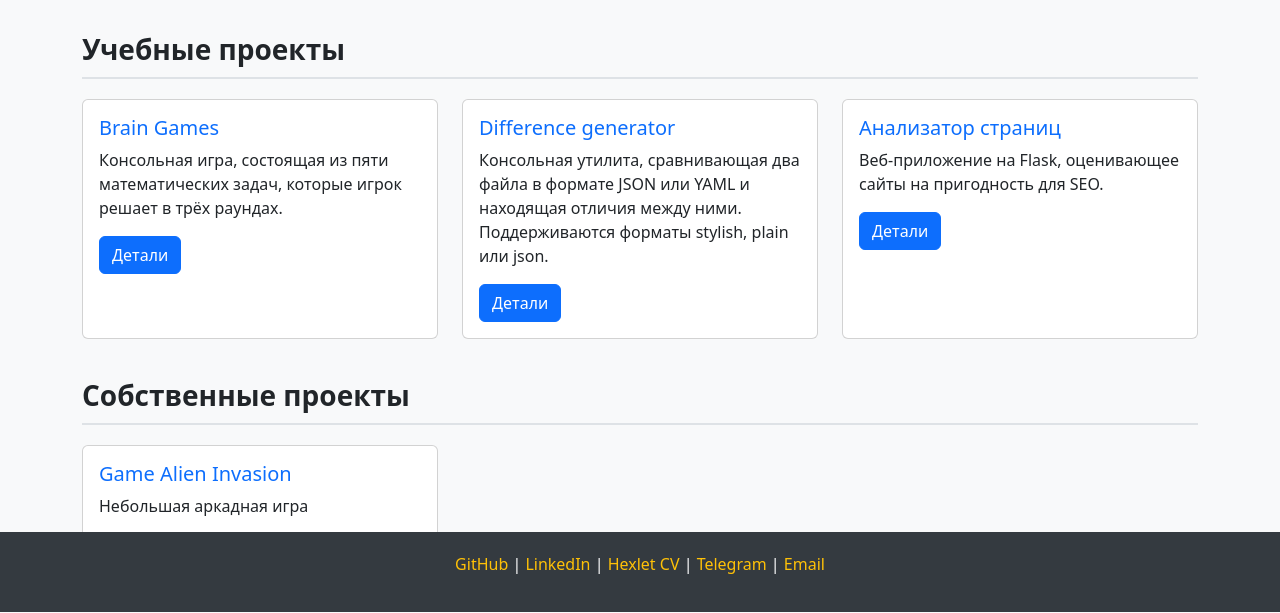
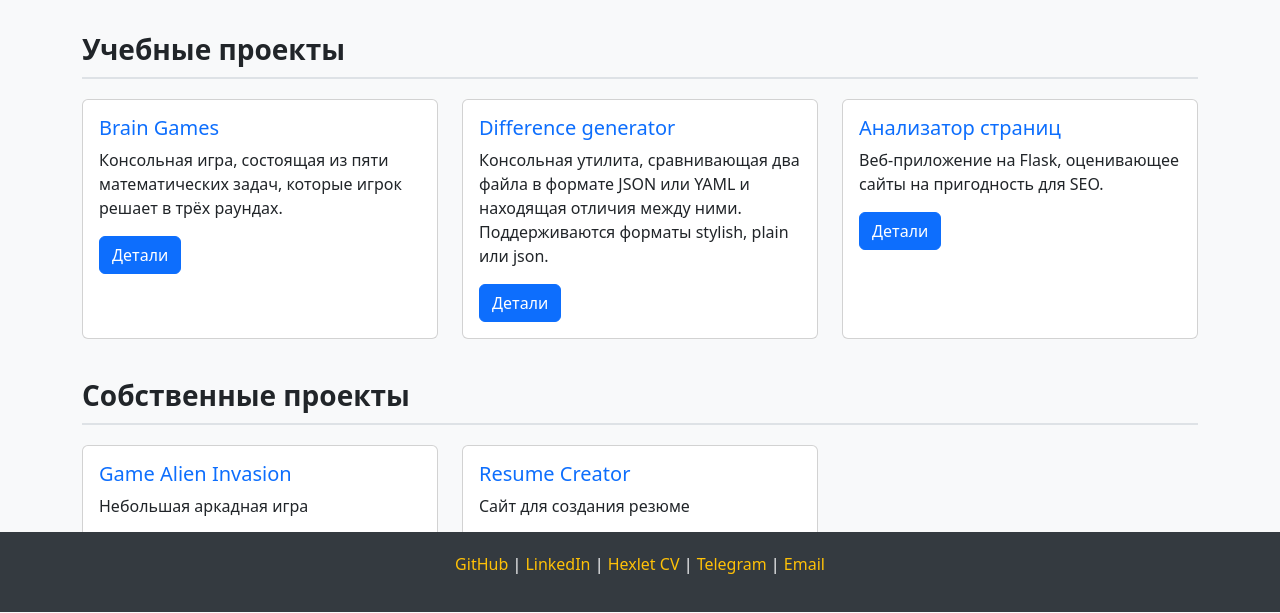
Before and after one commit to Tve1n/tve1n.github.io, a plain HTML site: page index.html in a window 1280 px wide. Shown: the part 188-801 px from the top of the page. Drawn offline with nearby package versions, Linux system fonts and the light colour scheme.

Commit message:
Update index.html

```diff
--- a/index.html
+++ b/index.html
@@ -70,8 +70,9 @@
     <!-- Собственные проекты -->
 <section>
   <h2 class="section-title">Собственные проекты</h2>
-      <div class="row">
-        <div class="col-md-6 col-lg-4 mb-4">
+  <div class="row row-cols-1 row-cols-md-2 row-cols-lg-3 g-4">
+    <!-- Проект 1 -->
+    <div class="col">
       <div class="card h-100">
         <div class="card-body">
           <h5 class="card-title">
@@ -83,7 +84,18 @@
       </div>
     </div>
 
-
+    <!-- Проект 2 -->
+    <div class="col">
+      <div class="card h-100">
+        <div class="card-body">
+          <h5 class="card-title">
+            <a href="https://github.com/Tve1n/Django_resume_creator" target="_blank">Resume Creator</a>
+          </h5>
+          <p class="card-text">Сайт для создания резюме</p>
+          <a href="projects/resume_creator.html" target="_parent" class="btn btn-primary">Детали</a>
+        </div>
+      </div>
+    </div>
   </div>
 </section>
 
```
Lines whose indentation alone changed are shown as unchanged.
